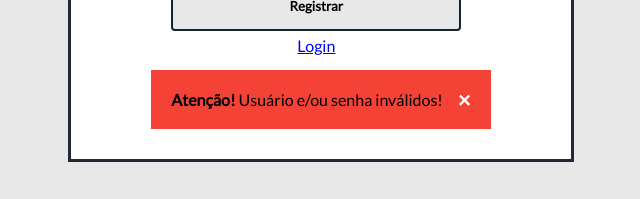
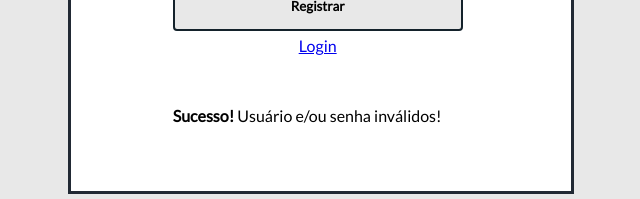
Before and after one commit to WesleyFreitasdeLima/desafio-crack-the-code, a React (Create React App) app: page / in a window 1280 px wide. Both pictures are taken after typing "Sample", "Sample123", "Sample123" into the empty fields and a click on the button "Registrar". Shown: the part 705-904 px from the top of the page, without its empty margins (319-959 px from the left). Before the commit the page ends 875 px from the top, so only its background shows below. Built offline with nearby package versions, Linux system fonts and the light colour scheme.

Commit message:
feat: add tema para mensagem de sucesso

```diff
--- a/src/views/assets/styles/Alert.css
+++ b/src/views/assets/styles/Alert.css
@@ -1,6 +1,13 @@
 .alert-box {
+  padding: 20px;
+}
+
+.alert-box.error {
   background-color: #f44336;
-  padding: 20px;
+}
+
+.alert-box.success {
+  background-color: #04aa6d;
 }
 
 .alert-close-button {
--- a/src/views/components/Alert.jsx
+++ b/src/views/components/Alert.jsx
@@ -1,7 +1,7 @@
 import React from "react";
 import "../assets/styles/Alert.css";
 
-export default function Alert({ show, text }) {
+export default function Alert({ show, text, type }) {
   const alertBoxRef = React.useRef(null);
 
   const handleClick = () => {
@@ -9,15 +9,17 @@ export default function Alert({ show, text }) {
   };
 
   React.useEffect(() => {
-    alertBoxRef.current.style.display = show ? "block": "none";
+    alertBoxRef.current.style.display = show ? "block" : "none";
   });
 
   return (
-    <div id="alert-box" className="alert-box" ref={alertBoxRef}>
-      <span className="alert-close-button" onClick={handleClick}>
-        &times;
-      </span>
-      <strong>Atenção!</strong> {text}
+    <div id="alert-box" className={`alert-box ${type}`} ref={alertBoxRef}>
+      <p>
+        <strong>{type === "error" ? "Atenção!" : "Sucesso!"}</strong> {text}{" "}
+        <span className="alert-close-button" onClick={handleClick}>
+          &times;
+        </span>
+      </p>
     </div>
   );
 }
```
